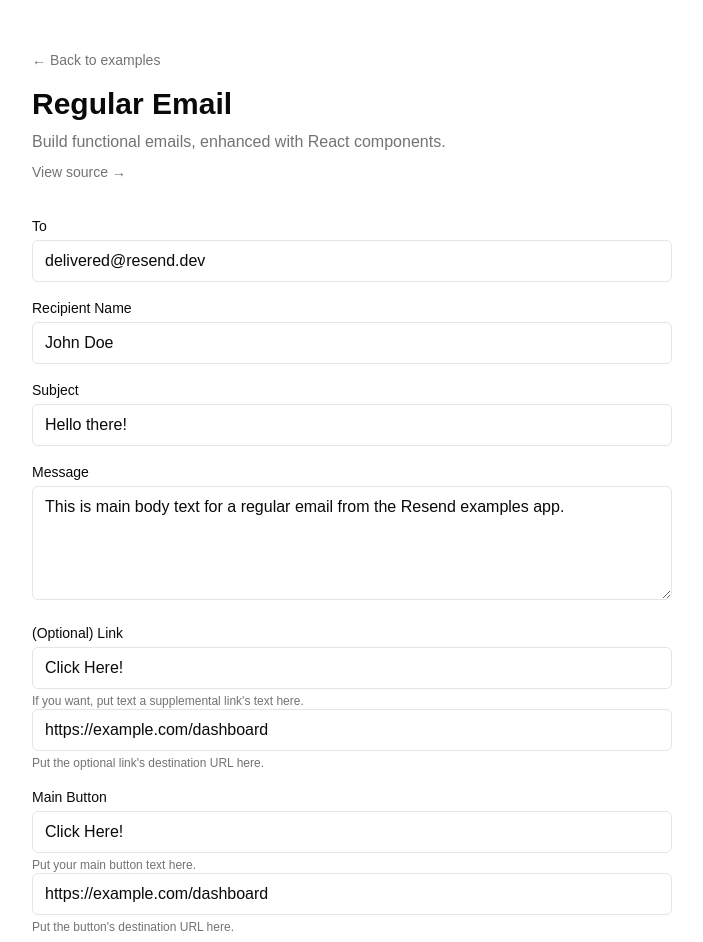
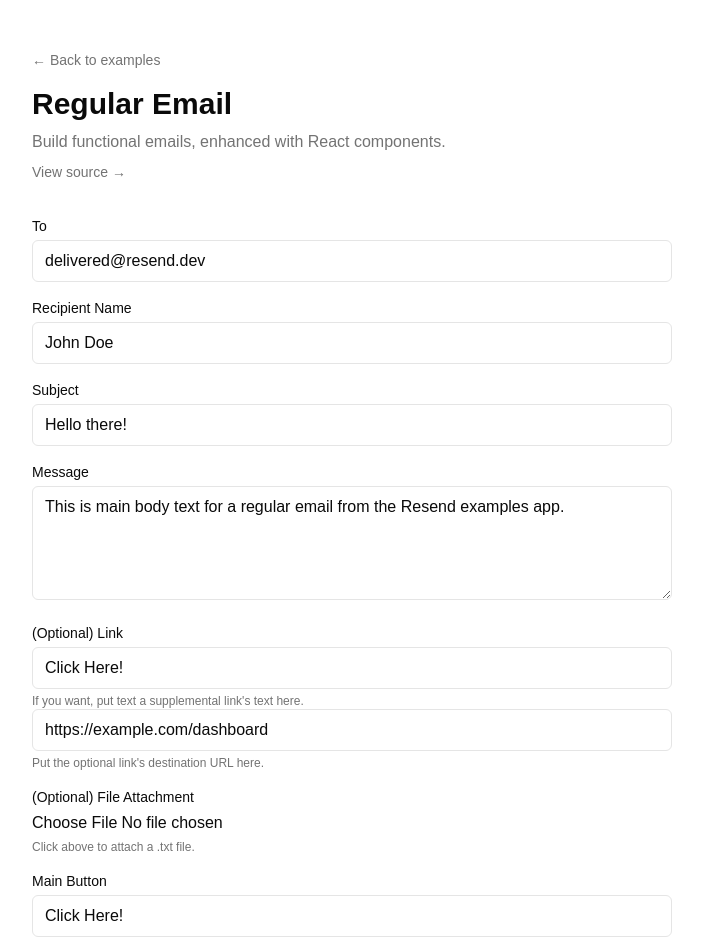
Before and after one commit to mg-6502/nextjs-resend-billing-failure, a Next.js app: page /regular-email in a window 1280 px wide. Shown: the top 942 px of the page, without its empty margins (288-991 px from the left). Built offline with nearby package versions, Linux system fonts and the light colour scheme.

Commit message:
Attachments form present. Troubleshooting send.

```diff
--- a/src/app/api/send/route.js
+++ b/src/app/api/send/route.js
@@ -20,7 +20,7 @@ import { resend } from '@/lib/resend';
 export async function POST(request) {
   try {
     const body = await request.json();
-    const { to, from, subject, name, message, orgname, buttonText, buttonUrl, linkText, linkUrl, useReactEmail, useBillingFailure, preventThreading } =
+    const { to, from, subject, name, message, orgname, buttonText, buttonUrl, linkText, linkUrl, fileContent, fileName, useReactEmail, useBillingFailure, preventThreading } =
       body;
 
     if (!to || !subject) {
@@ -44,8 +44,25 @@ export async function POST(request) {
         orgname: process.env.ORG_NAME,
         actionUrl: 'https://example.com/dashboard',
       });
-    // Option 2: Use Regular React Email template
-    } else if (useReactEmail && name) {
+    // Option 2: Use Regular React Email template with attachment
+    } else if (useReactEmail && name && fileName) {
+      emailOptions.react = RegularEmail({
+        name,
+        orgname: process.env.ORG_NAME,
+        message,
+        linkText,
+        linkUrl,
+        buttonText,
+        buttonUrl,
+        attachments: [
+          {
+            filename: fileName,
+            content: fileContent,
+          },
+        ],
+      });
+    // Option 2b: Use Regular React Email template without attachment
+	 else if (useReactEmail && name) {
       emailOptions.react = RegularEmail({
         name,
         orgname: process.env.ORG_NAME,
--- a/src/app/regular-email/page.jsx
+++ b/src/app/regular-email/page.jsx
@@ -1,6 +1,6 @@
 'use client';
 
-import { useState } from 'react';
+import { useState, useEffect, useRef } from 'react';
 import { PageHeader } from '@/components/page-header';
 import { ResultDisplay } from '@/components/result-display';
 
@@ -24,6 +24,21 @@ export default function RegularEmailPage() {
 	'https://example.com/dashboard'
   );
 
+ // This section gets file content into fileContent variable
+  let fileReader;
+  const readFile = (e) => {
+	const fileContent = fileReader.result;
+	console.log(fileContent);
+	const base64Content = Buffer.from(fileContent).toString('base64');
+  };
+  const chooseFile = (file) => {
+	const fileName = file.name;
+	fileReader = new FileReader();
+	fileReader.onloadend = readFile;
+	fileReader.readAsText(file);
+  };
+
+
   const [loading, setLoading] = useState(false);
   const [result, setResult] = useState(null);
 
@@ -44,6 +59,8 @@ export default function RegularEmailPage() {
           message,
           linkText,
           linkUrl,
+          fileName,
+          fileContent: base64Content,
           buttonText,
           buttonUrl,
         }),
@@ -118,7 +135,7 @@ export default function RegularEmailPage() {
           />
         </div>
         <div>
-          <label htmlFor="subject" className="block text-sm font-medium mb-1">
+          <label htmlFor="linkText" className="block text-sm font-medium mb-1">
             (Optional) Link
           </label>
           <input
@@ -142,6 +159,23 @@ export default function RegularEmailPage() {
             Put the optional link's destination URL here.
           </p>
         </div>
+
+		<div>
+			<label htmlFor="file" className="block text-sm font-medium mb-1">
+			  (Optional) File Attachment
+			</label>
+			<input
+			  id="file"
+			  type="file"
+			  className="input-file"
+			  accept=".txt"
+			  onChange={(e) => chooseFile(e.target.files[0])}
+			/>
+          <p className="text-xs text-[var(--muted-foreground)] mt-1">
+            Click above to attach a .txt file.
+          </p>
+		</div>
+
         <div>
           <label htmlFor="subject" className="block text-sm font-medium mb-1">
             Main Button
```
